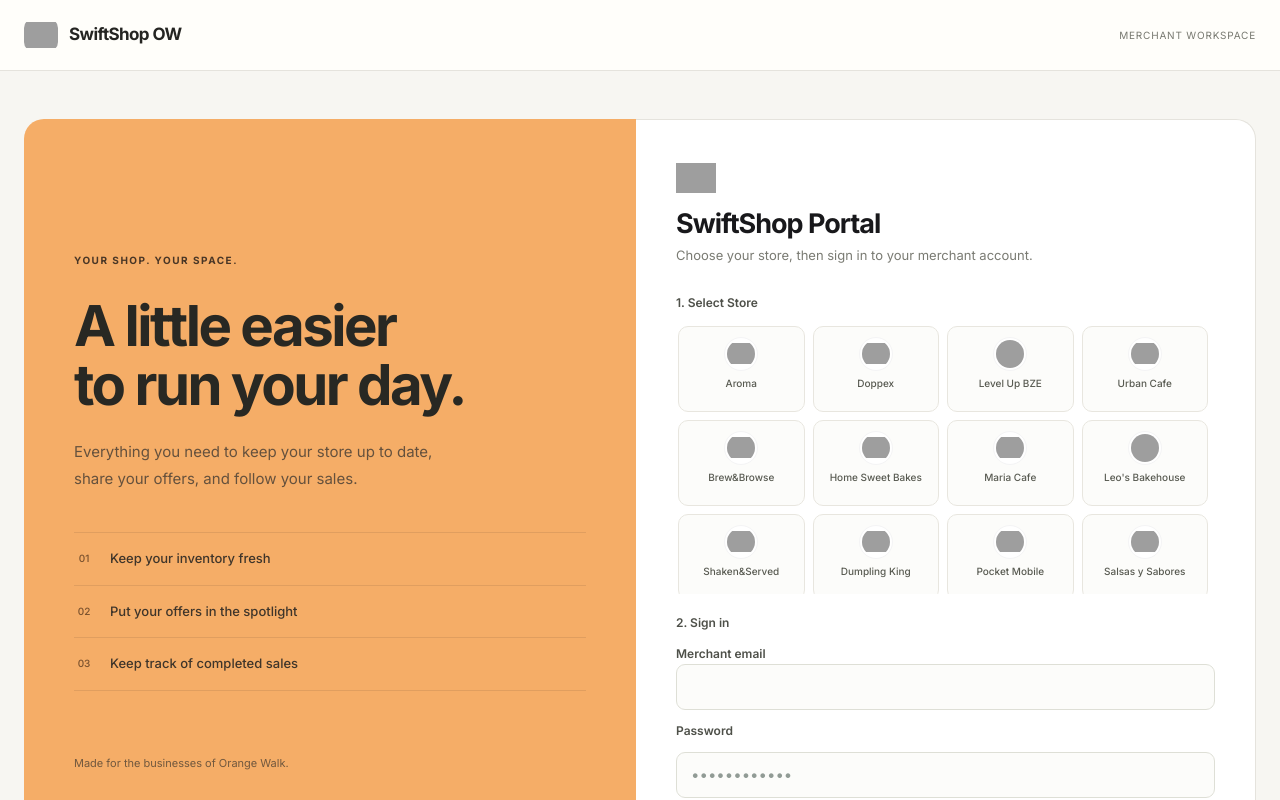
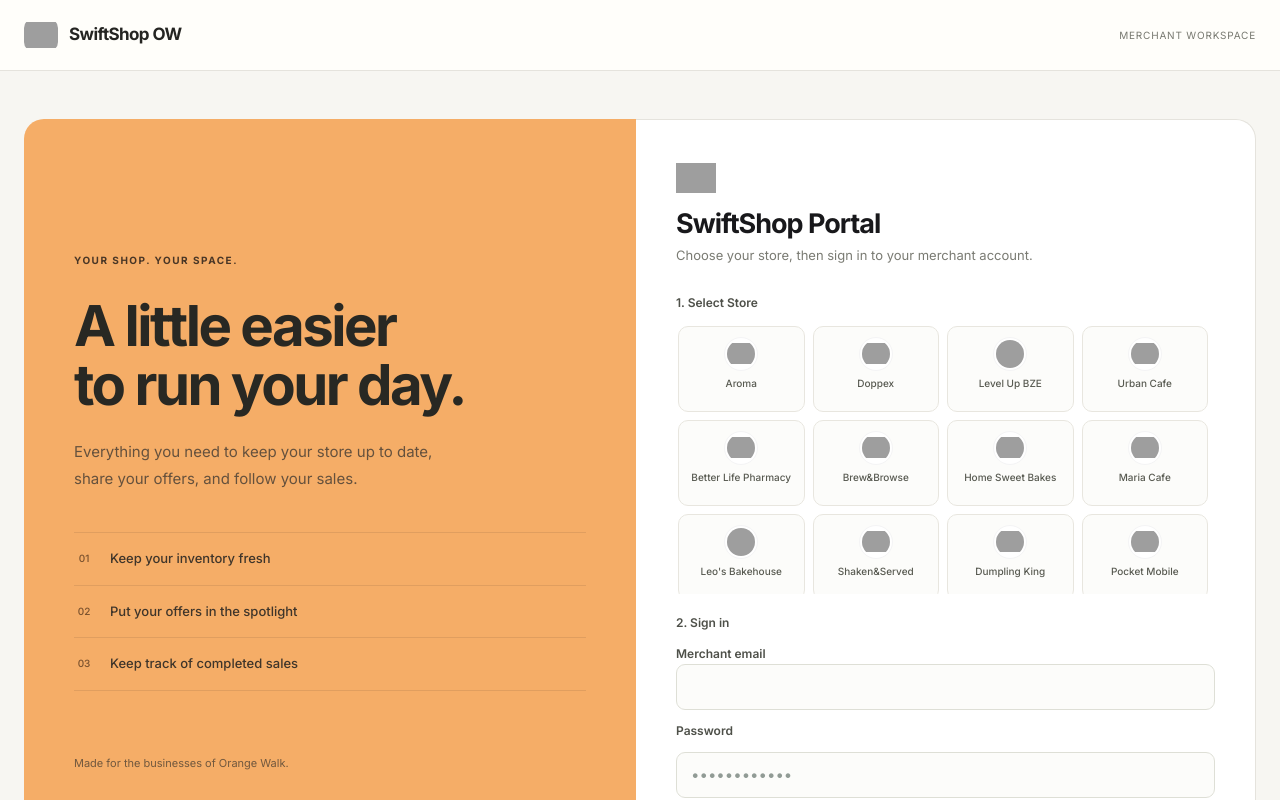
Before and after one commit to dancu1213t-ctrl/dancu1213t-ctrl.github.io, a plain HTML site: page index.html in a window 1280 px wide. Shown: the top 800 px of the page. Drawn offline with nearby package versions, Linux system fonts and the light colour scheme; grey boxes are pictures that could not be loaded.

Commit message:
Add Better Life Pharmacy to merchant store selection

```diff
--- a/index.html
+++ b/index.html
@@ -122,6 +122,10 @@ button,input,select{touch-action:manipulation}button{transition:background .15s
               <img src="https://i.imgur.com/sdwXPEa.png" class="w-8 h-8 sm:w-9 sm:h-9 object-contain mb-1.5 rounded-lg bg-zinc-50 p-1 border border-zinc-100">
               <span class="text-[11px] sm:text-xs font-medium text-zinc-700 group-hover:text-zinc-900 truncate w-full">Urban Cafe</span>
             </button>
+<button type="button" onclick="selectStoreCard('Better Life Pharmacy', this)" class="store-card cursor-pointer p-2.5 rounded-xl border border-zinc-200 bg-white hover:border-zinc-400 hover:bg-zinc-50/80 flex flex-col items-center text-center transition group">
+              <img src="https://i.imgur.com/ADJUoBf.jpeg" class="w-8 h-8 sm:w-9 sm:h-9 object-contain mb-1.5 rounded-lg bg-zinc-50 p-1 border border-zinc-100">
+              <span class="text-[11px] sm:text-xs font-medium text-zinc-700 group-hover:text-zinc-900 truncate w-full">Better Life Pharmacy</span>
+            </button>
             <button type="button" onclick="selectStoreCard('Brew', this)" class="store-card cursor-pointer p-2.5 rounded-xl border border-zinc-200 bg-white hover:border-zinc-400 hover:bg-zinc-50/80 flex flex-col items-center text-center transition group">
               <img src="https://i.imgur.com/dxhMWyb.png" class="w-8 h-8 sm:w-9 sm:h-9 object-contain mb-1.5 rounded-lg bg-zinc-50 p-1 border border-zinc-100">
               <span class="text-[11px] sm:text-xs font-medium text-zinc-700 group-hover:text-zinc-900 truncate w-full">Brew&Browse</span>
@@ -234,6 +238,7 @@ button,input,select{touch-action:manipulation}button{transition:background .15s
   <option value="Electronics">Electronics</option>
   <option value="Breakfast">Breakfast</option>
   <option value="Urban">Urban</option>
+<option value="Better Life Pharmacy">Better Life Pharmacy</option>
 </select>
         </div>
 
@@ -395,6 +400,7 @@ button,input,select{touch-action:manipulation}button{transition:background .15s
 
   // 🔑 VENDOR PASSWORDS & LOGOS MAPPING
   const vendorData = {
+    "Better Life Pharmacy": {logo:"https://i.imgur.com/ADJUoBf.jpeg"},
     "Aroma": {  logo: "https://i.imgur.com/i7i6bbl.png" },
     "Guerrero": {  logo: "https://i.imgur.com/U93eRx4.jpeg" },
     "AddToCart": {  logo: "https://i.imgur.com/ijxrW5d.jpeg" },
```
